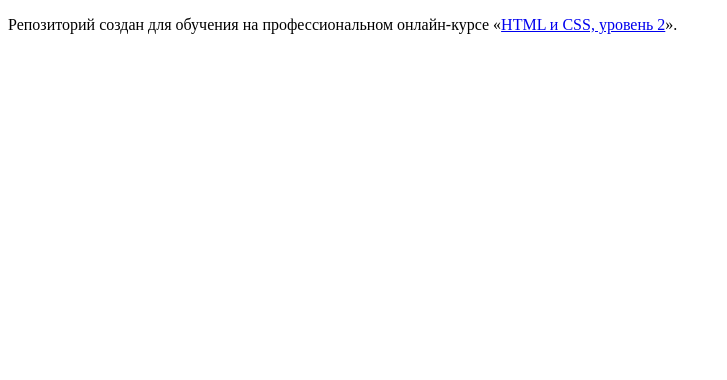
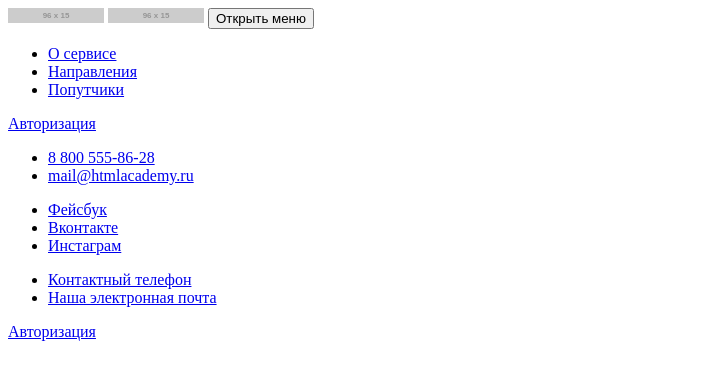
Before and after one commit to garmonica/378519-pognali-21, a website: page source/index.html in a window 1280 px wide. Shown: the whole page, without its empty margins (0-727 px from the left). Drawn offline with Linux system fonts and the light colour scheme; placeholder pictures from the web are drawn by us.

Commit message:
Разметка шапки

```diff
--- a/source/index.html
+++ b/source/index.html
@@ -1,12 +1,72 @@
 <!DOCTYPE html>
-<html lang="ru">
+<html class="page" lang="ru">
   <head>
     <meta charset="utf-8">
-    <title>HTML Academy: Погнали</title>
+    <title>Главная страница - Сервис для путешествий «Погнали»</title>
   </head>
-  <body>
-
-    <p>Репозиторий создан для обучения на профессиональном онлайн‑курсе «<a href="https://htmlacademy.ru/intensive/adaptive">HTML и CSS, уровень 2</a>».</p>
+  <body class="page__body">
+    <header class="page-header">
+      <a class="page-header__logo logo">
+        <img class="logo__image logo__image--static" src="https://via.placeholder.com/96x15" width="96" height="15" alt="Логотип сервиса для путешествий «Погнали»">
+        <img class="logo__image logo__image--scroll" src="https://via.placeholder.com/96x15" width="96" height="15" alt="Логотип сервиса для путешествий «Погнали»">
+      </a>
+      <button class="page-header__toggle" type="button"><span class="visually-hidden">Открыть меню</span></button>
+      <nav class="main-nav">
+        <div class="main-nav__wrapper menu menu--opened">
+          <ul class="menu__list site-nav">
+            <li class="site-nav__item">
+              <a href="blank.html">О сервисе</a>
+            </li>
+            <li class="site-nav__item">
+              <a href="form.html">Направления</a>
+            </li>
+            <li class="site-nav__item">
+              <a href="catalog.html">Попутчики</a>
+            </li>
+          </ul>
+          <a class="menu__login login" href="blank.html">Авторизация</a>
+          <ul class="menu__list contacts">
+            <li class="contacts__item contacts__item--phone">
+              <a href="tel:+78005558628">
+                <span>8 800 555-86-28</span>
+              </a>
+            </li>
+            <li class="contacts__item contacts__item--email">
+              <a href="mailto:mail@htmlacademy.ru">
+                <span>mail@htmlacademy.ru</span>
+              </a>
+            </li>
+          </ul>
+          <ul class="menu__list social">
+            <!-- потом убрать названия соц.сетей, оставить только aria-label, сейчас в разметке для наглядности -->
+            <li class="social__item">
+              <a href="#" aria-label="Фейсбук">Фейсбук</a>
+            </li>
+            <li class="social__item">
+              <a href="#" aria-label="Вконтакте">Вконтакте</a>
+            </li>
+            <li class="social__item">
+              <a href="#" aria-label="Инстаграм">Инстаграм</a>
+            </li>
+          </ul>
+        </div>
+        <div class="main-nav__wrapper user-nav">
+          <ul class="user-nav__list">
+            <li class="user-nav__item user-nav__item--phone">
+              <a href="tel:+78005558628">
+                <span class="visually-hidden">Контактный телефон</span>
+              </a>
+            </li>
+            <li class="user-nav__item user-nav__item--email">
+              <a href="mailto:mail@htmlacademy.ru">
+                <span class="visually-hidden">Наша электронная почта</span>
+              </a>
+            </li>
+          </ul>
+          <a class="user-nav__login login" href="blank.html">Авторизация</a>
+        </div>
+      </nav>
+    </header>
 
   </body>
 </html>
```
